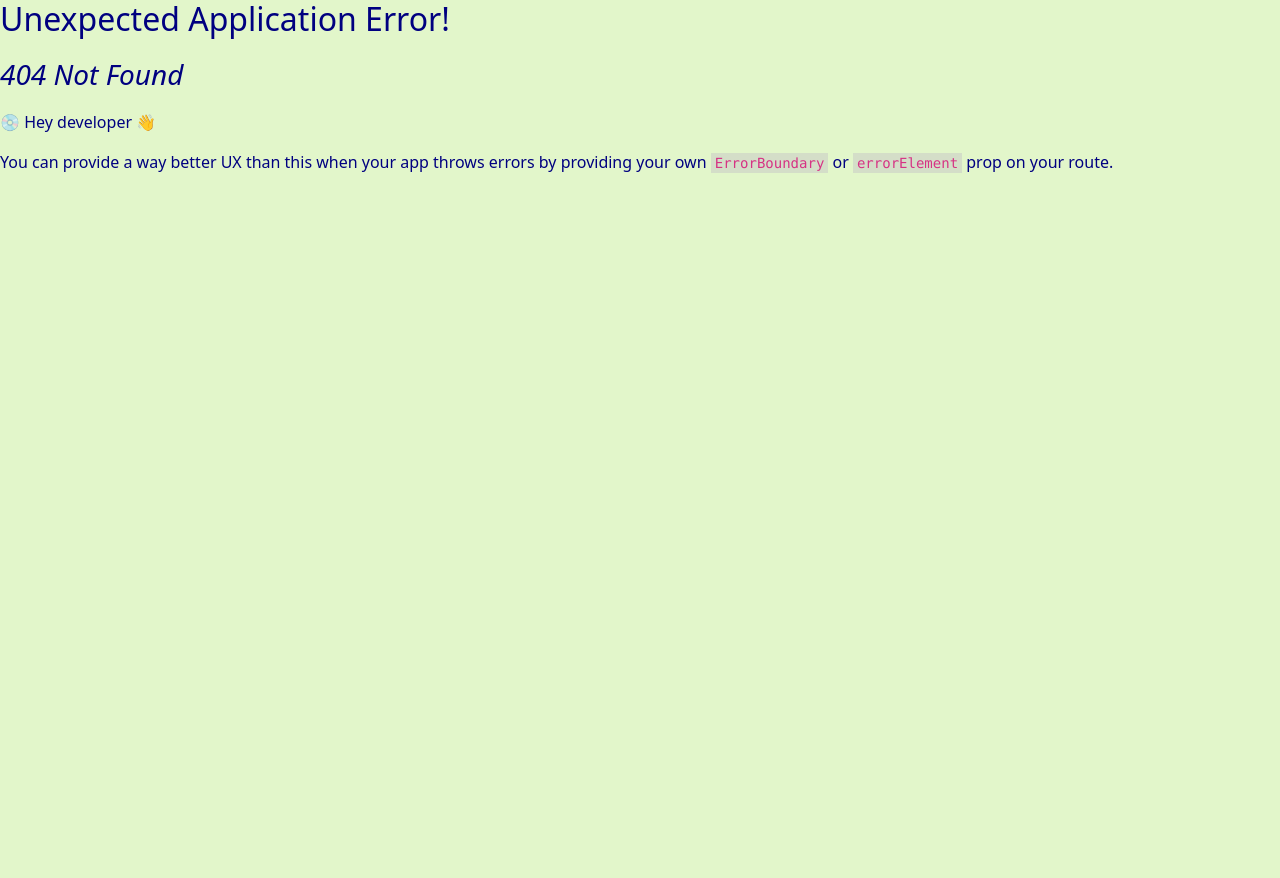
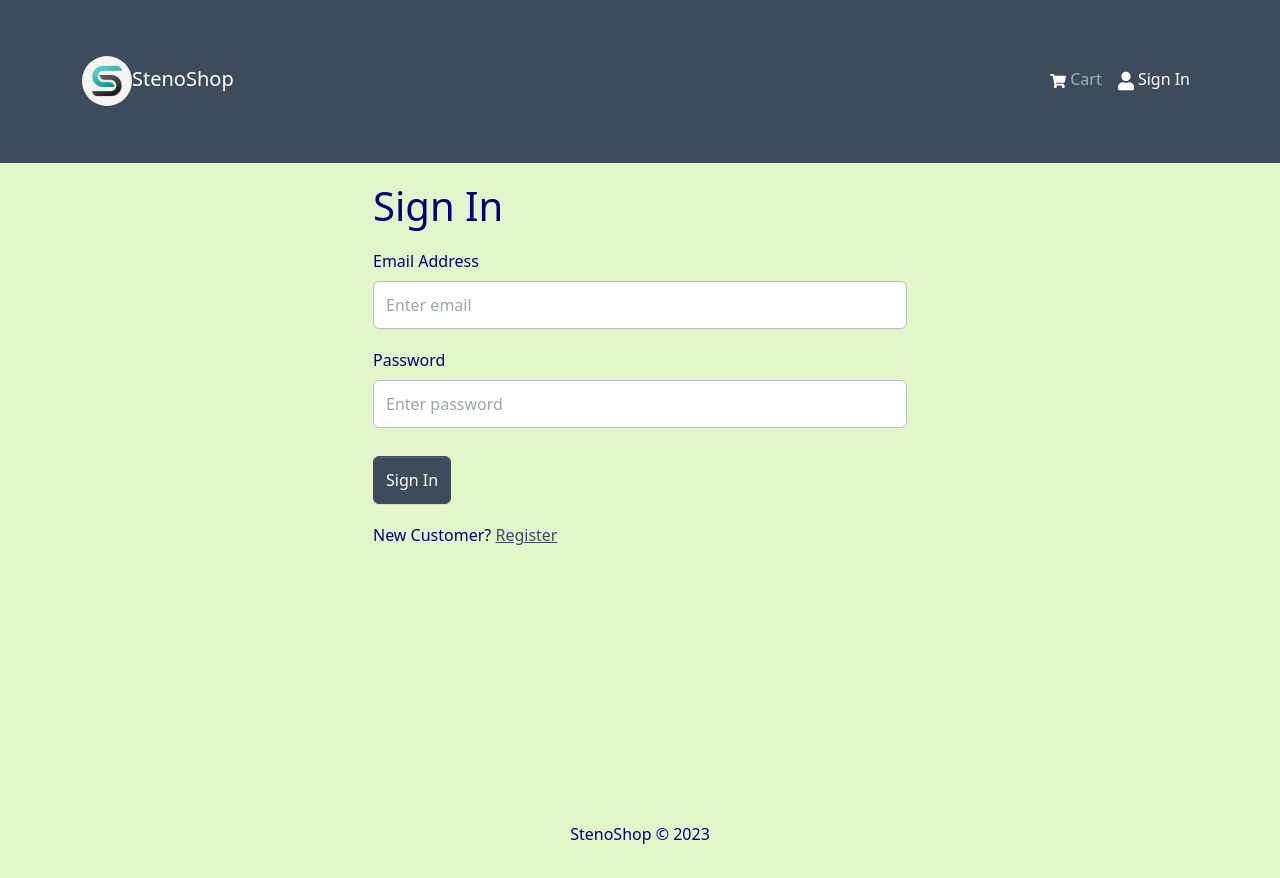
Before and after one commit to steno1/eCommerce, a React (Create React App) app in the folder frontend/: page /login in a window 1280 px wide. Before the commit this address had no page. Shown: the top 878 px of the page. Before the commit the page ends 800 px from the top, so only its background shows below. Built offline with nearby package versions, Linux system fonts and the light colour scheme.

Commit message:
updated loginScreen Header.js App.js

```diff
--- a/frontend/package.json
+++ b/frontend/package.json
@@ -19,6 +19,7 @@
     "react-router-bootstrap": "^0.26.2",
     "react-router-dom": "^6.15.0",
     "react-scripts": "5.0.1",
+    "react-toastify": "^9.1.3",
     "web-vitals": "^2.1.4"
   },
   "scripts": {
--- a/frontend/src/App.js
+++ b/frontend/src/App.js
@@ -1,30 +1,29 @@
-import {
-Route,
-RouterProvider,
-createBrowserRouter,
-createRoutesFromElements
-} from "react-router-dom"
+// Importing the CSS styles for React Toastify.
+import 'react-toastify/dist/ReactToastify.css';
 
-import { Container } from 'react-bootstrap'
-import Footer from './components/Footer'
-import Header from './components/Header'
-//import HomeScreen from './screen/HomeScreen'
-import { Outlet } from "react-router-dom"
-import React from 'react'
+// Importing necessary components and modules.
+import { Container } from 'react-bootstrap'; // Importing a Bootstrap component.
+import Footer from './components/Footer'; // Importing a custom Footer component.
+import Header from './components/Header'; // Importing a custom Header component.
+import { Outlet } from "react-router-dom"; // Importing the Outlet component from React Router.
+import React from 'react'; // Importing the React library.
+import { ToastContainer } from "react-toastify"; // Importing the ToastContainer component from React Toastify.
 
+// Defining the main component, "App."
 const App = () => {
   return (
     <>
-      <Header/>
+      <Header /> {/* Rendering the Header component. */}
       <main className='py-3'>
-    <Container>
-<Outlet/>
-    </Container>
-    </main>
-    <Footer/>
-
+        <Container>
+          <Outlet /> {/* Rendering the content routed through the Router Outlet. */}
+        </Container>
+      </main>
+      <Footer /> {/* Rendering the Footer component. */}
+      <ToastContainer /> {/* Rendering the ToastContainer for displaying toasts. */}
     </>
-  )
+  );
 }
 
-export default App
+// Exporting the "App" component as the default export.
+export default App;
--- a/frontend/src/assets/styles/index.css
+++ b/frontend/src/assets/styles/index.css
@@ -84,3 +84,8 @@ table th {
   bottom: 0;
   background: rgba(0, 0, 0, 0.5); /* Semi-transparent black background */
 }
+
+.red-email-input {
+  color: black;
+  font-weight: 500;
+}
--- a/frontend/src/components/Header.js
+++ b/frontend/src/components/Header.js
@@ -1,6 +1,6 @@
 // Import necessary components and icons from React and react-bootstrap
 
-import { Badge, Container, Nav, Navbar } from "react-bootstrap";
+import { Badge, Container, Nav, NavDropdown, Navbar } from "react-bootstrap";
 import { FaShoppingCart, FaUser } from "react-icons/fa"; // Corrected import for FaShoppingCart
 
 import { LinkContainer } from "react-router-bootstrap"; // Import LinkContainer for routing
@@ -13,7 +13,11 @@ import { useSelector } from "react-redux/es/hooks/useSelector";
 const Header = () => {
   // Use useSelector to get cartItems from the Redux store's cart state
   const { cartItems } = useSelector((state) => state.cart);
-  console.log(cartItems); // Log the cart items to the console
+  const { userInfo } = useSelector((state) => state.auth);
+
+  const logoutHandler = () => {
+    console.log("logout")
+  }
 
   return (
     <header>
@@ -35,6 +39,7 @@ const Header = () => {
           <Navbar.Collapse id="basic-navbar-nav">
             <Nav className="ms-auto"> {/* Use the Nav component for navigation */}
               {/* Cart link */}
+              <LinkContainer to='/cart'>
                 <Nav.Link href="/cart">
                   {/* Cart icon */}
                   <FaShoppingCart style={{ color: 'white' }}/> Cart
@@ -46,12 +51,33 @@ const Header = () => {
                     </Badge>
                   )}
                 </Nav.Link>
+              </LinkContainer>
 
+     {userInfo ? ( // Check if userInfo is truthy (i.e., user is logged in)
+  <NavDropdown title={userInfo.name} id="username">
+    {/* Display a dropdown menu with the user's name as the title */}
+    <LinkContainer to='/profile'>
+      {/* Create a LinkContainer that wraps the 'Profile' navigation item */}
+      <NavDropdown.Item>Profile</NavDropdown.Item>
+      {/* Display 'Profile' as a clickable dropdown item */}
+    </LinkContainer>
+    <NavDropdown.Item onClick={logoutHandler}>
+      {/* Display 'Logout' as a clickable dropdown item */}
+      Logout
+    </NavDropdown.Item>
+  </NavDropdown>
+) : ( // If userInfo is falsy (i.e., user is not logged in)
+  <LinkContainer to='/login'>
+    {/* Create a LinkContainer that wraps the 'Sign In' navigation item */}
     {/* Sign In link */}
-              <Nav.Link href="/signin">
+    <Nav.Link href="/login">
+      {/* Create a clickable navigation link */}
       {/* User icon */}
       <FaUser style={{ color: 'white' }}/> Sign In
+      {/* Display a user icon followed by 'Sign In' text */}
     </Nav.Link>
+  </LinkContainer>
+)}
             </Nav>
           </Navbar.Collapse>
         </Container>
--- /dev/null
+++ b/frontend/src/components/formContainer.jsx
@@ -0,0 +1,23 @@
+// Importing necessary components from the "react-bootstrap" library.
+
+import { Col, Container, Row } from "react-bootstrap";
+
+// Defining a functional component called "FormContainer" that takes "children" as a prop.
+const FormContainer = ({ children }) => {
+  return (
+    // Wrapping the component's content in a Bootstrap "Container" component.
+    <Container>
+      {/* Creating a row with justified content alignment in the middle (horizontally). */}
+      <Row className="justify-content-md-center">
+        {/* Creating a column that spans 12 columns on extra-small screens and 6 columns on medium screens. */}
+        <Col xs={12} md={6}>
+          {/* Rendering the "children" components or content within this column. */}
+          {children}
+        </Col>
+      </Row>
+    </Container>
+  );
+};
+
+// Exporting the "FormContainer" component as the default export.
+export default FormContainer;
--- a/frontend/src/index.js
+++ b/frontend/src/index.js
@@ -18,6 +18,7 @@ import {
 import App from './App';
 import CartScreen from "./screen/cartScreen";
 import HomeScreen from "./screen/HomeScreen";
+import LoginScreen from "./screen/loginScreen";
 import ProductScreen from "./screen/ProductScreen";
 import { Provider } from "react-redux";
 import React from 'react';
@@ -35,6 +36,7 @@ const router = createBrowserRouter(createRoutesFromElements(
       {/* ProductScreen route */}
       <Route path="/products/:id" element={<ProductScreen/>}/>
       <Route path="/cart" element={<CartScreen/>}/>
+      <Route path="/login" element={<LoginScreen/>}/>
     </Route>
   </>
 ));
--- /dev/null
+++ b/frontend/src/screen/loginScreen.jsx
@@ -0,0 +1,123 @@
+// Importing necessary components and modules from various sources.
+
+import { Button, Col, Form, Row } from 'react-bootstrap'; // Importing Bootstrap components.
+import { Link, useLocation, useNavigate } from 'react-router-dom'; // Importing the Link component from React Router.
+import { Toast, toast } from 'react-toastify'; // Importing Toast components from react-toastify.
+import { useDispatch, useSelector } from 'react-redux'; // Importing Redux hooks.
+import { useEffect, useState } from 'react'; // Importing the useState hook from React.
+
+import FormContainer from '../components/formContainer'; // Importing a custom component.
+import Loader from '../components/Loader'; // Importing a Loader component.
+import React from 'react'; // Importing the React library.
+import { setCredentials } from '../slices/authSlice'; // Importing an action creator from Redux slice.
+import { useLoginMutation } from '../slices/usersApi'; // Importing a mutation function from Redux Toolkit API.
+
+// Defining a functional component called "LoginScreen."
+const LoginScreen = () => {
+  // Defining and initializing state variables for email and password using the useState hook.
+  const [email, setEmail] = useState("");
+  const [password, setPassword] = useState("");
+
+  const dispatch = useDispatch(); // Redux dispatch function.
+  const navigate = useNavigate(); // React Router navigation function.
+
+  const [login, { isLoading }] = useLoginMutation(); // Redux Toolkit mutation function.
+
+  const { userInfo } = useSelector((state) => state.auth); // Selecting data from Redux store.
+
+  const { search } = useLocation(); // Accessing the current URL location.
+  const sp = new URLSearchParams(search); // Parsing search parameters.
+  const redirect = sp.get("redirect") || "/"; // Getting a redirect path from URL parameters.
+
+  useEffect(() => {
+    if (userInfo) {
+      navigate(redirect); // Redirect to a specified path if user info exists.
+    }
+  }, [userInfo, redirect, navigate]);
+
+  // Event handler for the form submission.
+const submitHandler = async (e) => {
+  e.preventDefault(); // Prevents the default form submission behavior.
+  try {
+    const res = await login({
+      email,
+      password,
+    }).unwrap(); // Sending a login request and unwrapping the response.
+    dispatch(setCredentials({ ...res })); // Dispatching an action to store user credentials.
+    navigate(redirect); // Redirecting the user to a specified path.
+  } catch (err) {
+    toast.error(err?.data?.message || err.error); // Displaying an error message using toast.
+  }
+};
+
+  return (
+    // Rendering a custom "FormContainer" component to provide a structured layout.
+    <FormContainer>
+      <h1>Sign In</h1> {/* Heading for the login form. */}
+      {/* Creating a form with the "submitHandler" function as the onSubmit event handler. */}
+      <Form onSubmit={submitHandler}>
+        <Form.Group controlId='email' className='my-3'>
+          {/* Form Group: This is a container for grouping form elements related to the email input. */}
+          <Form.Label>Email Address</Form.Label>
+          {/* Form Label: This label provides a description for the email input field. */}
+          {/* Input field for entering the email address with value and onChange handlers. */}
+          <Form.Control
+            type='email'
+            // Input Type: This specifies that the input field is for entering an email address.
+            placeholder='Enter email'
+            // Placeholder: This text appears in the input field before the user starts typing.
+            value={email}
+            // Value: This binds the input field's value to the 'email' state variable, ensuring it reflects the current value.
+            onChange={(e) => setEmail(e.target.value)}
+            // onChange Event: This function is called whenever the user types in the input field.
+            // It updates the 'email' state variable with the new value entered by the user.
+            className='red-email-input'
+          />
+        </Form.Group>
+
+        <Form.Group controlId='password' className='my-3'>
+          <Form.Label>Password</Form.Label>
+          {/* Input field for entering the password with value and onChange handlers. */}
+          <Form.Control
+            type='password'
+            placeholder='Enter password'
+            value={password}
+            onChange={(e) => setPassword(e.target.value)}
+          />
+        </Form.Group>
+
+        {/* Button for submitting the form. */}
+        <Button
+          type='submit'
+          variant='primary'
+          className='mt-2'
+          disabled={isLoading}
+        >
+          Sign In
+        </Button>
+        {isLoading && <Loader />}
+      </Form>
+
+      <Row className='py-3'>
+        {/* Row: This is a Bootstrap component for creating a horizontal row within the layout. */}
+        {/* The 'py-3' class adds padding to the top and bottom of the row. */}
+        <Col>
+          {/* Column: This is a Bootstrap component for creating a column within the row. */}
+          {/* In this case, it takes up the full width of the row. */}
+          {/* Link to the registration page for new customers. */}
+          New Customer?{" "}
+          <Link
+            to={redirect ? `/register?redirect=${redirect}` : "/register"}
+          >
+            Register
+          </Link>
+          {/* This line includes a text "New Customer?" followed by a Link component. */}
+          {/* The Link component is used to create a hyperlink to the '/register' route. */}
+        </Col>
+      </Row>
+    </FormContainer>
+  );
+};
+
+// Exporting the "LoginScreen" component as the default export.
+export default LoginScreen;
--- a/frontend/src/slices/usersApi.js
+++ b/frontend/src/slices/usersApi.js
@@ -9,11 +9,10 @@ export const usersApiSlice = apiSlice.injectEndpoints({
     // Define an endpoint to handle user login
     login: builder.mutation({
       query: (data) => ({
-        url: USERS_URL + "/auth", // The URL for sending a POST request for user login
+        url: `${USERS_URL}/auth`, // The URL for sending a POST request for user login
         method: "POST", // HTTP method for the request
         body: data, // The request body containing user login data
       }),
-      keepUnusedDataFor: 5, // Keep unused data in cache for 5 minutes
     }),
   }),
 });
```
Also changed, not shown: 1 other file (tests, documents, lock files or other folders). Lines whose indentation alone changed are shown as unchanged.
